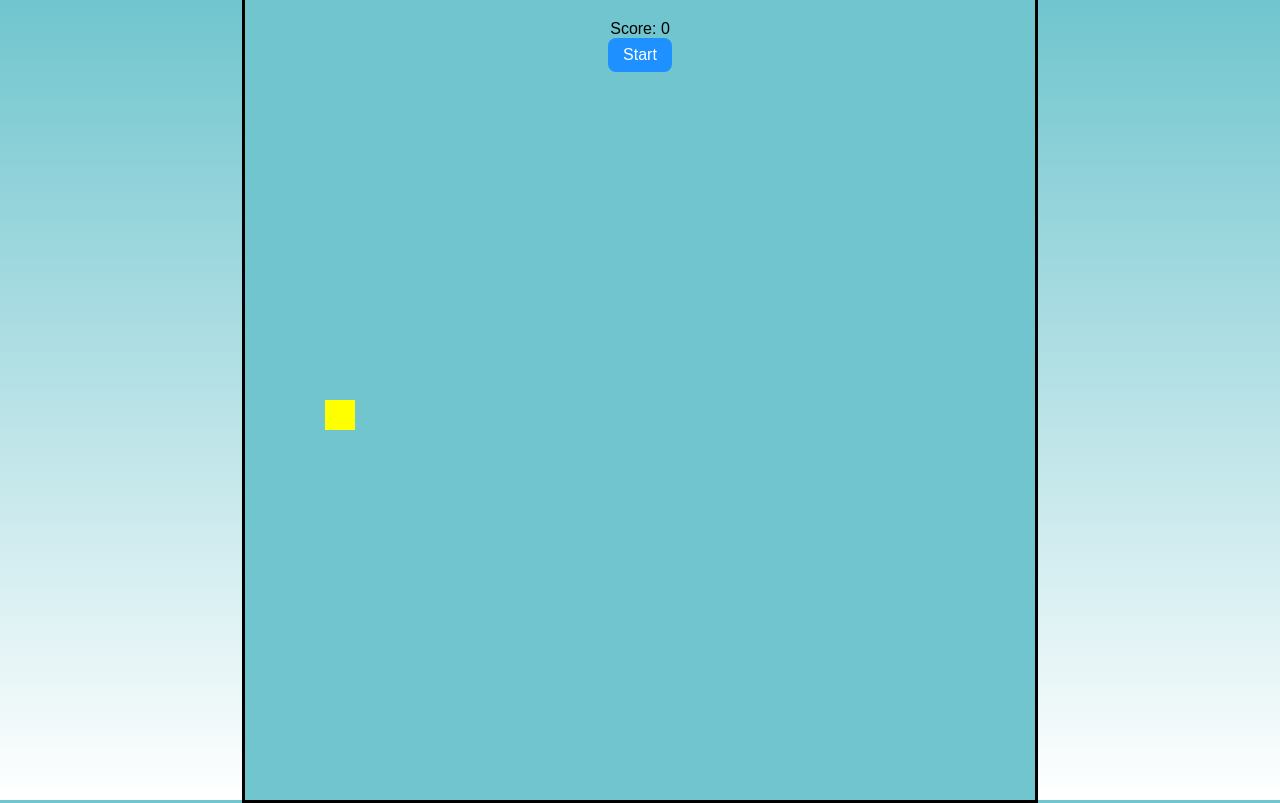
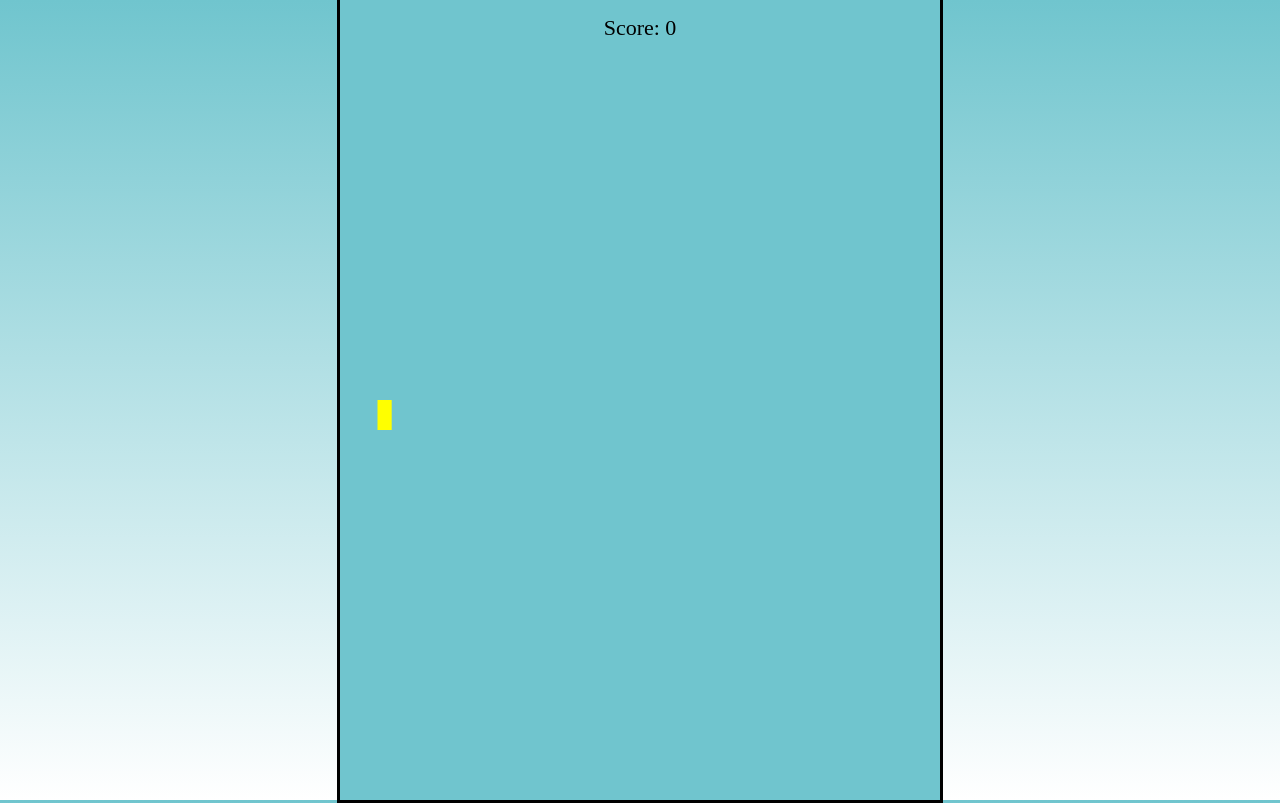
Before and after one commit to blackfox9111/Fox-games, a plain HTML site: page games/Flappy Bird/index.html in a window 1280 px wide. Drawn offline with Linux system fonts and the light colour scheme.

Commit message:
Update index.html

```diff
--- a/games/Flappy Bird/index.html
+++ b/games/Flappy Bird/index.html
@@ -12,42 +12,70 @@
     align-items: center;
     height: 100vh;
     background: linear-gradient(#70c5ce, #fff);
-    user-select: none; /* لمنع تحديد النص */
+    user-select: none;
     -webkit-user-select: none;
   }
+
+  .flappy-container {
+    position: relative;
+    width: 100%;
+    height: 100vh; /* فول سكرين للموبايل */
+    display: flex;
+    justify-content: center;
+    align-items: center;
+  }
+
   canvas {
+    display: block;
+    width: 100%;
+    max-width: 600px; /* على الكمبيوتر */
+    height: 100%;
+    max-height: 800px;
+    border: 3px solid #000;
     background: #70c5ce;
-    display: block;
-    border: 3px solid #000;
   }
+
   #ui {
     position: absolute;
-    top: 20px;
+    width: 100%;
+    top: 0;
     text-align: center;
-    width: 100%;
-    font-family: Arial, sans-serif;
-    color: #000;
-    pointer-events: none; /* منع التفاعل مع النص */
+    pointer-events: none;
   }
-  button {
+
+  #ui button {
     pointer-events: auto;
-    margin: 0 5px;
-    padding: 8px 15px;
-    font-size: 16px;
-    border-radius: 8px;
+    margin: 10px;
+    padding: 12px 25px;
+    font-size: 18px;
+    border-radius: 10px;
     border: none;
     cursor: pointer;
     background: #1e90ff;
     color: #fff;
   }
+
+  #ui #scoreDisplay {
+    font-size: 22px;
+    color: #000;
+    margin-top: 15px;
+    pointer-events: none;
+  }
+
+  /* أزرار واضحة فقط على الموبايل */
+  @media(min-width:601px){
+    #ui button { display: none; }
+  }
 </style>
 </head>
 <body>
-  <canvas id="gameCanvas" width="790" height="800"></canvas>
+  <div class="flappy-container">
+    <canvas id="gameCanvas"></canvas>
     <div id="ui">
       <div id="scoreDisplay">Score: 0</div>
       <button id="startBtn">Start</button>
       <button id="restartBtn" style="display:none;">Restart</button>
+    </div>
   </div>
 
 <script>
@@ -58,54 +86,50 @@ window.addEventListener("load", () => {
   const restartBtn = document.getElementById("restartBtn");
   const scoreDisplay = document.getElementById("scoreDisplay");
 
+  // فول سكرين على الموبايل
+  function resizeCanvas() {
+    canvas.width = window.innerWidth;
+    canvas.height = window.innerHeight;
+  }
+  window.addEventListener("resize", resizeCanvas);
+  resizeCanvas();
+
   let gameStarted = false;
   let gameOver = false;
 
   // الطائر
-  const bird = {
-    x: 80,
-    y: canvas.height/2,
-    width: 30,
-    height: 30,
-    velocity: 0,
-    gravity: 0.6,
-    jump: -10
-  };
+  const bird = { x: 80, y: canvas.height/2, width: 30, height: 30, velocity: 0, gravity: 0.6, jump: -10 };
 
   // الأنابيب
-  const pipeWidth = 50;
-  const pipeGap = 150;
+  const pipeWidth = 50, pipeGap = 150;
   const pipes = [];
-  let pipeInterval = 90; // عدد الإطارات بين توليد أنبوب جديد
-  let frameCount = 0;
+  let pipeInterval = 90, frameCount = 0;
 
   let score = 0;
 
   // ----------------- التحكم -----------------
   const flap = () => {
-    if(!gameStarted) return;
+    if(!gameStarted || gameOver) return;
     bird.velocity = bird.jump;
   };
 
-  document.addEventListener("keydown", (e) => {
-    if(e.code === "Space") flap();
-  });
+  // المسطرة
+  document.addEventListener("keydown", e => { if(e.code === "Space") flap(); });
+  // الموبايل أو النقر بالماوس
+  canvas.addEventListener("click", flap);
+  canvas.addEventListener("touchstart", e => { flap(); e.preventDefault(); });
 
-  canvas.addEventListener("click", flap);
-  canvas.addEventListener("touchstart", (e) => { flap(); e.preventDefault(); });
-
-  startBtn.addEventListener("click", () => {
+  startBtn.addEventListener("click", ()=>{
     gameStarted = true;
     startBtn.style.display = "none";
   });
 
-  restartBtn.addEventListener("click", () => {
+  restartBtn.addEventListener("click", ()=>{
     resetGame();
     gameStarted = true;
     restartBtn.style.display = "none";
   });
 
-  // ----------------- إعادة ضبط اللعبة -----------------
   function resetGame() {
     bird.y = canvas.height/2;
     bird.velocity = 0;
@@ -116,25 +140,20 @@ window.addEventListener("load", () => {
     frameCount = 0;
   }
 
-  // ----------------- رسم الطائر -----------------
   function drawBird() {
     ctx.fillStyle = "yellow";
     ctx.fillRect(bird.x, bird.y, bird.width, bird.height);
   }
 
-  // ----------------- رسم الأنابيب -----------------
   function drawPipes() {
     ctx.fillStyle = "green";
     for(let i=0;i<pipes.length;i++){
       let p = pipes[i];
-      // أنبوب علوي
       ctx.fillRect(p.x, 0, pipeWidth, p.top);
-      // أنبوب سفلي
       ctx.fillRect(p.x, canvas.height - p.bottom, pipeWidth, p.bottom);
     }
   }
 
-  // ----------------- التحديث -----------------
   function update() {
     if(!gameStarted || gameOver) return;
 
@@ -142,14 +161,12 @@ window.addEventListener("load", () => {
     bird.velocity += bird.gravity;
     bird.y += bird.velocity;
 
-    // توليد أنابيب جديدة
     if(frameCount % pipeInterval === 0) {
       let topHeight = Math.random() * (canvas.height - pipeGap - 100) + 50;
       let bottomHeight = canvas.height - pipeGap - topHeight;
       pipes.push({x: canvas.width, top: topHeight, bottom: bottomHeight});
     }
 
-    // تحريك الأنابيب واحتساب النقاط
     for(let i=0;i<pipes.length;i++){
       pipes[i].x -= 3;
       if(pipes[i].x + pipeWidth === bird.x) {
@@ -158,40 +175,28 @@ window.addEventListener("load", () => {
       }
     }
 
-    // إزالة الأنابيب اللي خرجت من الشاشة
-    while(pipes.length > 0 && pipes[0].x + pipeWidth < 0) {
-      pipes.shift();
-    }
+    while(pipes.length>0 && pipes[0].x + pipeWidth < 0) pipes.shift();
 
-    // تصادمات
     for(let i=0;i<pipes.length;i++){
       let p = pipes[i];
-      if(
-        bird.x < p.x + pipeWidth &&
-        bird.x + bird.width > p.x &&
-        (bird.y < p.top || bird.y + bird.height > canvas.height - p.bottom)
-      ){
+      if(bird.x < p.x + pipeWidth && bird.x + bird.width > p.x &&
+        (bird.y < p.top || bird.y + bird.height > canvas.height - p.bottom)) {
           gameOver = true;
           restartBtn.style.display = "inline-block";
       }
     }
 
-    // اصطدام مع الأرض أو السقف
     if(bird.y + bird.height > canvas.height || bird.y < 0){
       gameOver = true;
       restartBtn.style.display = "inline-block";
     }
   }
 
-  // ----------------- رسم الإطار -----------------
   function draw() {
     ctx.clearRect(0,0,canvas.width,canvas.height);
-
     drawBird();
     drawPipes();
-
     update();
-
     requestAnimationFrame(draw);
   }
 
```
Lines whose indentation alone changed are shown as unchanged.
